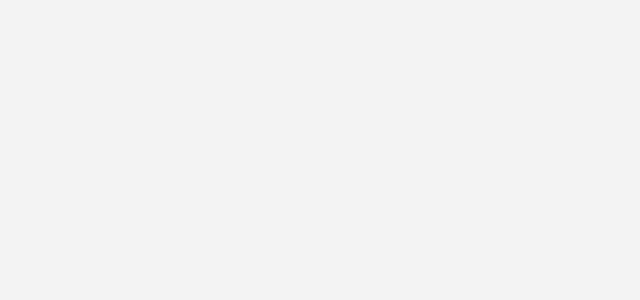
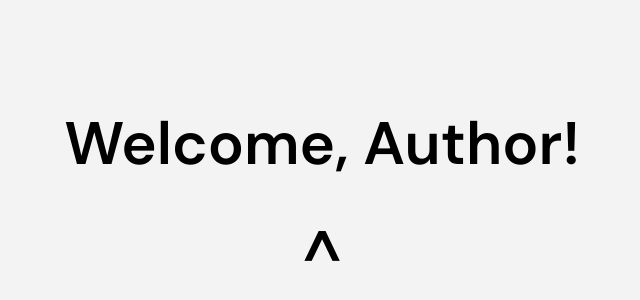
Before and after one commit to parkelin/bookmarked, a React (Create React App) app in the folder bookmarked-app/: page /welcome in a window 1280 px wide. Shown: the part 216-516 px from the top of the page, without its empty margins (318-958 px from the left). Built offline with nearby package versions, Linux system fonts and the light colour scheme.

Commit message:
Welcome/Loading page with adjusted features

```diff
--- a/bookmarked-app/src/App.js
+++ b/bookmarked-app/src/App.js
@@ -15,7 +15,7 @@ export default function App() {
       <div className="content-container">
         <Switch>
           {/* The Switch decides which component to show based on the current URL.*/}
-          <Route exact path="/">
+          <Route exact path="/welcome">
             <Welcome />
           </Route>
 
--- a/bookmarked-app/src/pages/Welcome/Welcome.css
+++ b/bookmarked-app/src/pages/Welcome/Welcome.css
@@ -31,7 +31,7 @@
     display: flex;
     justify-content: center;
     position: absolute;
-    bottom: 20px; /* Adjust as needed */
+    bottom: 340px; /* Adjust as needed */
     left: 50%;
     transform: translateX(-50%);
   }
--- a/bookmarked-app/src/pages/Welcome/Welcome.js
+++ b/bookmarked-app/src/pages/Welcome/Welcome.js
@@ -16,33 +16,30 @@ export default function Welcome() {
     window.addEventListener('scroll', handleScroll);
 
     // Navigate when "Loading..." becomes fully visible
-    if (scrollPosition > 800) { // Adjust this threshold as needed
+    if (scrollPosition > 1800) {
       history.push("/loading");
     }
 
-    return () => {
-      window.removeEventListener('scroll', handleScroll);
-    };
+    return () => window.removeEventListener('scroll', handleScroll);
   }, [scrollPosition, history]);
 
   // Calculate opacity based on scroll position
-  // Adjust these calculations as needed based on your page's design
   const welcomeOpacity = Math.max(1 - scrollPosition / 400, 0); // Fades out as you scroll
-  const loadingOpacity = Math.min(scrollPosition / 2000, 1); // Fades in as you scroll down
+  const loadingOpacity = Math.min(scrollPosition / 1000, 1); // Fades in as you scroll down
 
   return (
     <div className="welcome-page">
-      <h1 class="welcome-text" style={{ opacity: welcomeOpacity, transition: 'opacity 0.5s linear' }}>Welcome, Author!</h1>
-      <h1 class="arrow" style={{ marginTop: '30px', opacity: welcomeOpacity, welcotransition: 'opacity 0.5s linear' }}> ^ </h1>
+      <h1 className="welcome-text" style={{ opacity: welcomeOpacity, transition: 'opacity 0.5s linear' }}>Welcome, Author!</h1>
+      <h1 className="arrow" style={{ marginTop: '30px', opacity: welcomeOpacity, transition: 'opacity 0.5s linear' }}> ^ </h1>
 
-      <img class="logo" src={logo} style={{ marginTop: '800px', opacity: loadingOpacity, transition: 'opacity 0.5s linear' }} />
+      <img className="logo" src={logo} alt="Logo" style={{ marginTop: '800px', opacity: loadingOpacity, transition: 'opacity 0.2s linear' }} />
 
-      {/* Add loading dots */}
-        <div className="loading-dots">
+      {/* Add loading dots with improved visibility handling */}
+      <div className="loading-dots" style={{ opacity: loadingOpacity }}>
         <div className="loading-dot"></div>
         <div className="loading-dot"></div>
         <div className="loading-dot"></div>
-        </div>
+      </div>
     </div>
   );
 }
```
